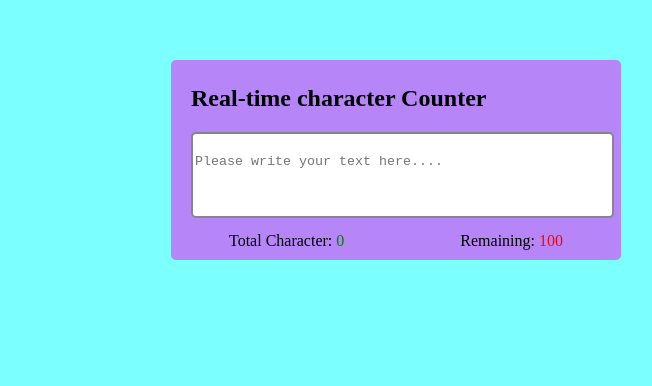
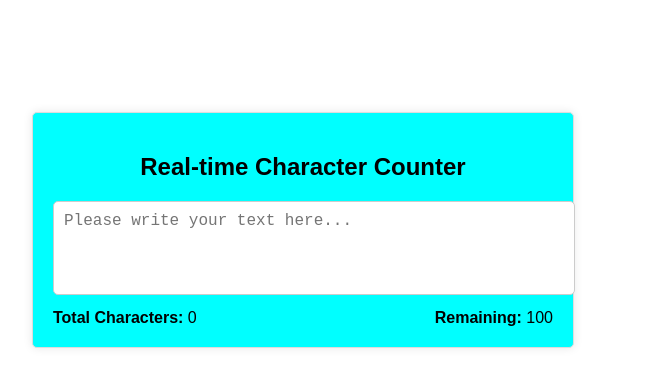
Before and after one commit to jayachandra7569/CHARACTER-COUNTER, a plain HTML site: page index.html in a window 1280 px wide. Shown: the part 190-576 px from the top of the page, without its empty margins (337-989 px from the left). Drawn offline with Linux system fonts and the light colour scheme.

Commit message:
second commit done

```diff
--- a/CSS/style.css
+++ b/CSS/style.css
@@ -1,43 +1,63 @@
-main{
-
+body {
+    font-family: Arial, sans-serif;
+    padding: 20px;
+    display: flex;
     justify-content: center;
-    width:450px;
-    height: 200px;
-    position: relative;
-    margin-left: 500px;
-    margin-top: 250px;
     align-items: center;
-    background-color: rgba(240, 11, 240, 0.495);
+    height: 100vh;
+    margin: 0;
+}
+main {
+    width: 100%;
+    max-width: 500px;
+    margin: 0 auto;
+    padding: 20px;
+    border: 1px solid #ddd;
     border-radius: 5px;
-    box-shadow: rgba(230, 11, 11, 0.884);
-
+    box-shadow: 0 0 10px rgba(0, 0, 0, 0.1);
+    background-color: aqua;
 }
-body{
-    background-color: rgba(0, 255, 255, 0.512);
+main:hover{
+    background: linear-gradient(orange,white,green);
 }
-h2{
-    margin-left: 20px;
-
-    position: relative;
-    padding-top: 25px;
+h2 {
+    text-align: center;
+    margin-bottom: 20px;
 }
-
-#comment{
-    border:2px solid rgba(0, 0, 0, 0.475);
-    margin-left: 20px;
-    border-radius:5px;
+textarea {
+    width: 100%;
+    padding: 10px;
+    font-size: 16px;
+    border: 1px solid #ccc;
+    border-radius: 5px;
     resize: none;
-    /* text-align: center; */
-    padding-top: 20px;
 }
-.number{
+.number {
     display: flex;
-    justify-content: space-around;
+    justify-content: space-between;
     margin-top: 10px;
 }
-#Remaining{
-    color:red;
+#text {
+    font-weight: bold;
 }
-#Total-Count{
-    color:green;
+/* Responsive styling */
+@media (max-width: 768px) {
+    main {
+        padding: 15px;
+    }
+    textarea {
+        font-size: 14px;
+    }
 }
+@media (max-width: 480px) {
+    textarea {
+        font-size: 12px;
+    }
+    .number {
+        flex-direction: column;
+        align-items: flex-start;
+    }
+    .number div {
+        margin-bottom: 5px;
+    }
+}
--- a/index.html
+++ b/index.html
@@ -10,12 +10,12 @@
 <body>
      <!-- body  -->
      <main>
-       <h2>Real-time character Counter</h2>
+      <h2>Real-time Character Counter</h2>
 
-       <textarea name="text" id="comment" cols="50" rows="4" maxlength="100"   placeholder="Please write your text here...."></textarea>
+      <textarea name="text" id="comment" cols="50" rows="4" maxlength="100" placeholder="Please write your text here..."></textarea>
       <div class="number">
            <div>
-            <span id="text">Total Character:</span>
+               <span id="text">Total Characters:</span>
                <span id="Total-Count">0</span>
           </div>
 
```
Lines whose indentation alone changed are shown as unchanged.
